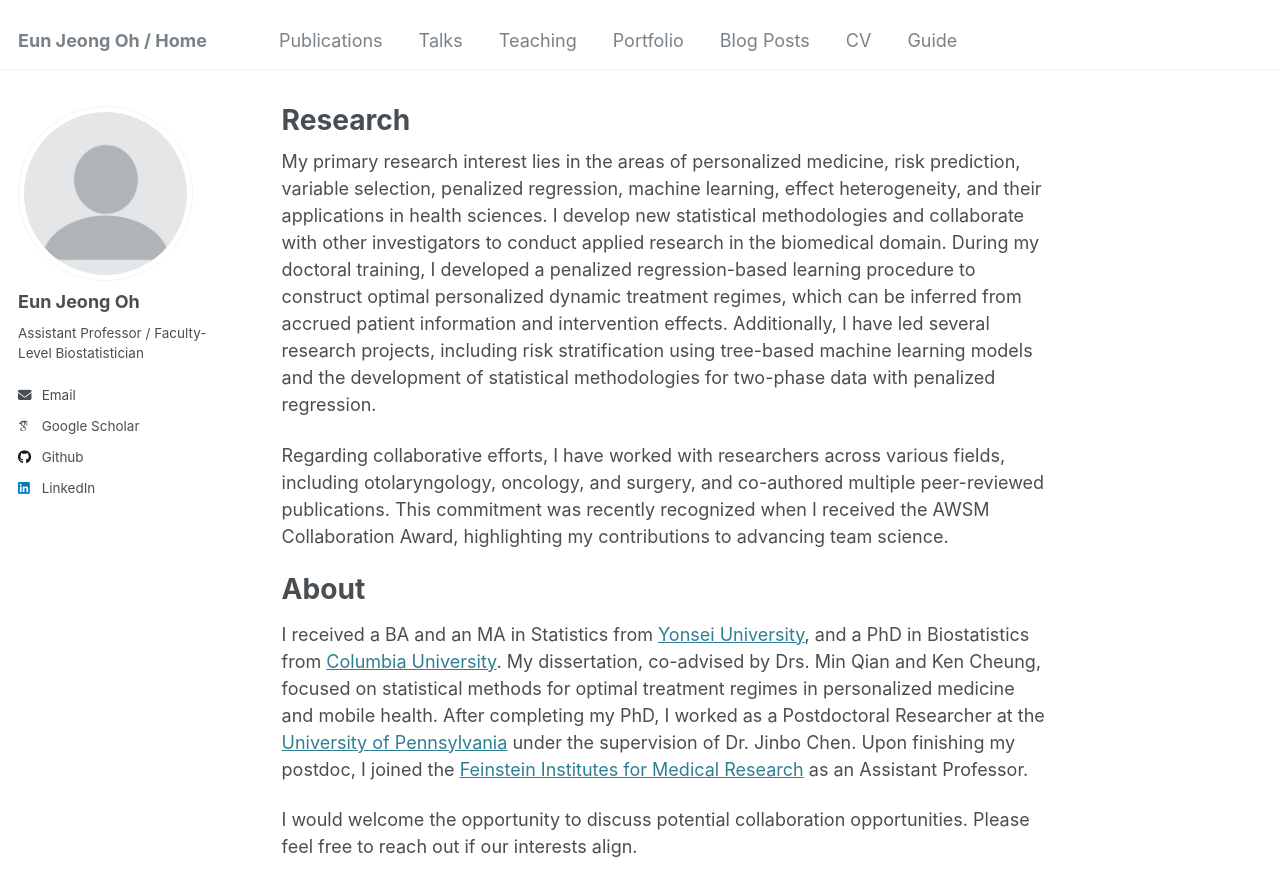
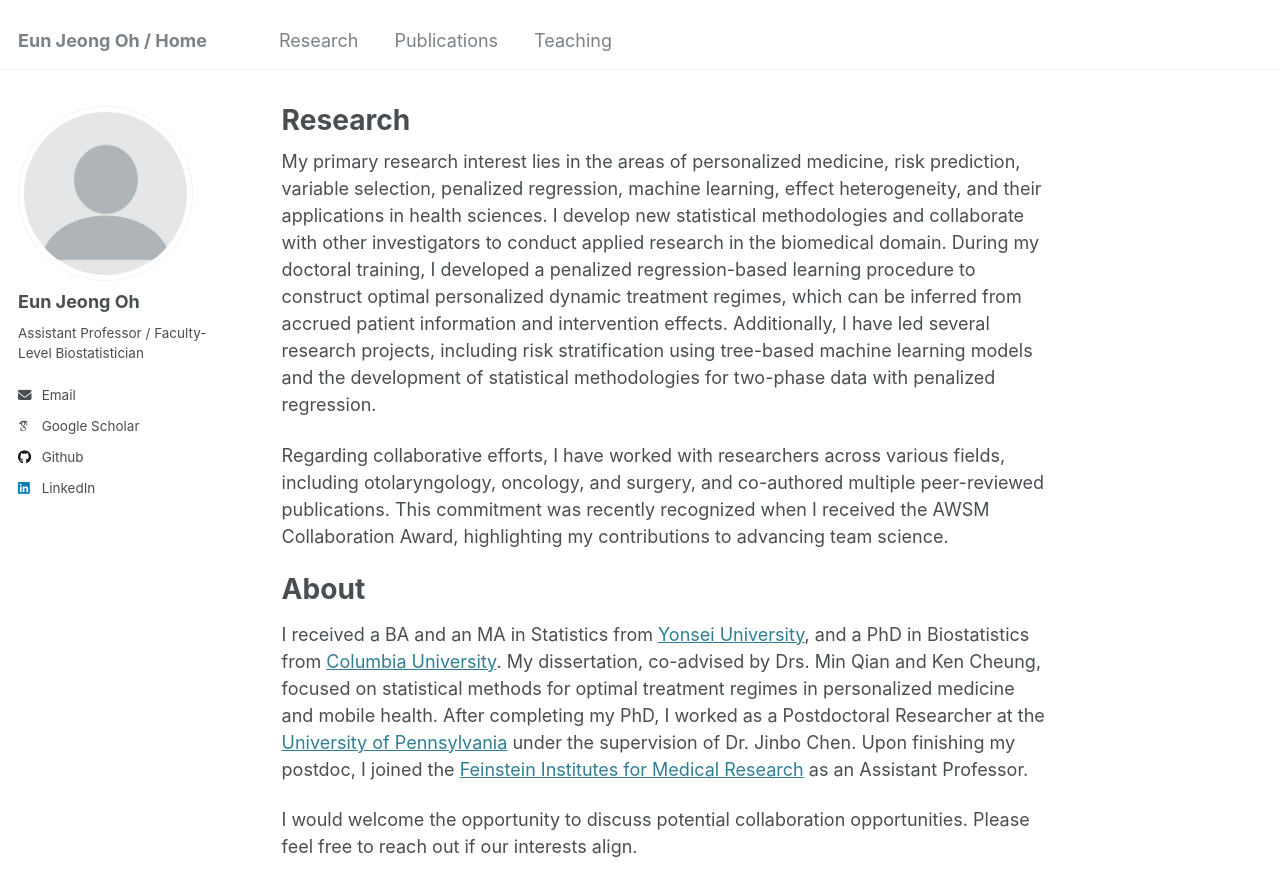
Before and after one commit to oheunj/oheunj.github.io, a Jekyll site: the page built from _pages/about.md, in a window 1280 px wide and 900 px high. Shown: the top 896 px of the window. Built offline with Jekyll 4.4.1, drawn with Linux system fonts in a browser that asks for light colours; some web fonts are replaced.

Commit message:
Update navigation.yml

```diff
--- a/_data/navigation.yml
+++ b/_data/navigation.yml
@@ -5,23 +5,11 @@
 # prevent it from being included in the site.
 
 main:
+  - title: "Research"
+    url: /talks/
+
   - title: "Publications"
     url: /publications/
 
-  - title: "Talks"
-    url: /talks/
-
   - title: "Teaching"
     url: /teaching/
-
-  - title: "Portfolio"
-    url: /portfolio/
-
-  - title: "Blog Posts"
-    url: /year-archive/
-
-  - title: "CV"
-    url: /cv/
-
-  - title: "Guide"
-    url: /markdown/
```
